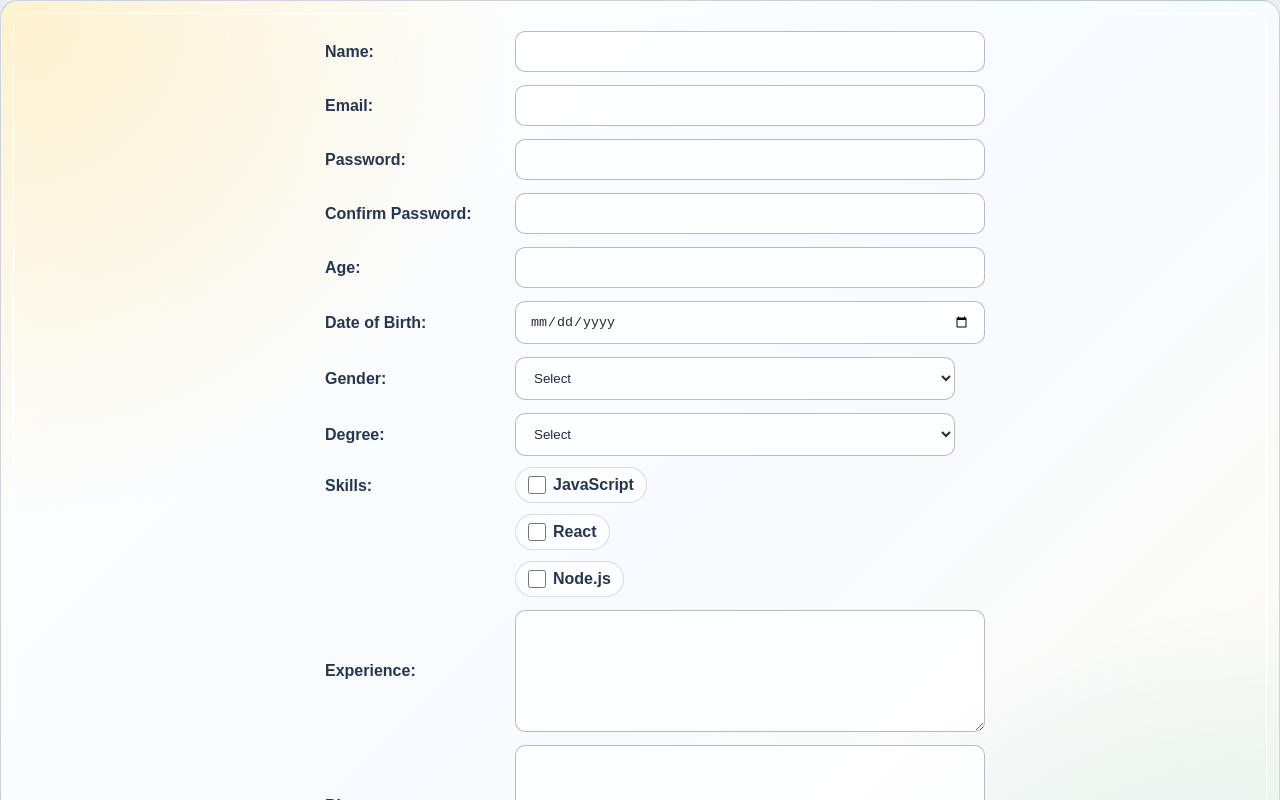
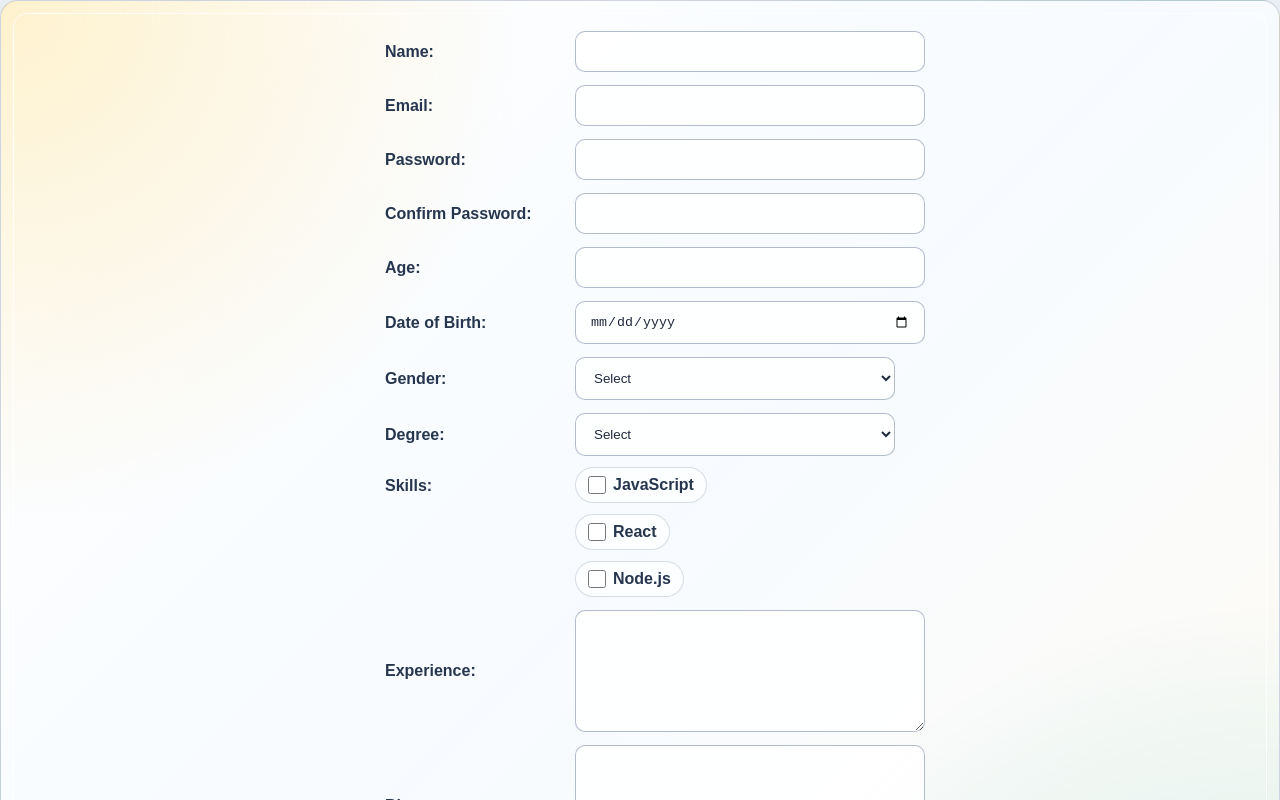
Before and after one commit to RadhikaKapoor383/learn-react-forms, a React (Vite) app in the folder react-formik/: page / in a window 1280 px wide. Shown: the top 800 px of the page. Built offline with nearby package versions, Linux system fonts and the light colour scheme.

Commit message:
Update FormikForm CSS for improved layout and input sizing

```diff
--- a/react-formik/src/FormikForm.css
+++ b/react-formik/src/FormikForm.css
@@ -1,7 +1,7 @@
 .formik-form {
   position: relative;
   display: grid;
-  grid-template-columns: 170px minmax(280px, 440px);
+  grid-template-columns: 170px minmax(240px, 320px);
   justify-content: center;
   gap: 13px 20px;
   padding: 30px;
@@ -40,7 +40,7 @@
   position: relative;
   z-index: 1;
   width: 100%;
-  max-width: 440px;
+  max-width: 320px;
   padding: 12px 14px;
   border: 1px solid rgba(118, 134, 163, 0.55);
   border-radius: 10px;
```
